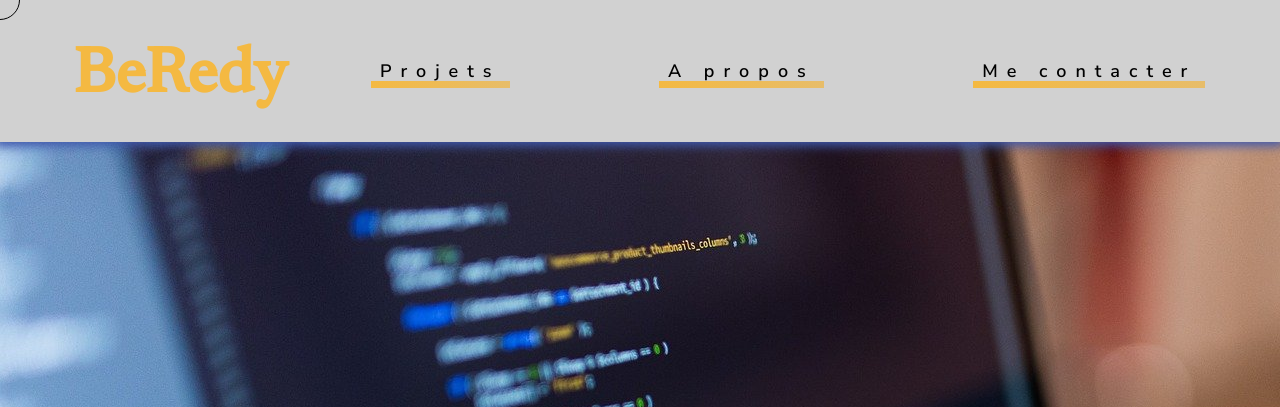
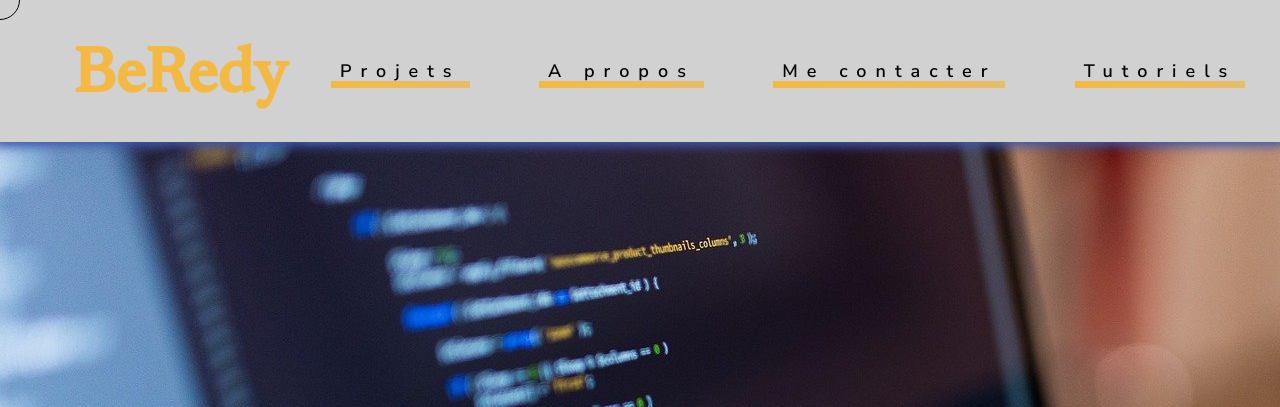
Before and after one commit to Redshark61/site_perso, a PHP site: page / in a window 1280 px wide. Shown: the top 407 px of the page. Run offline with PHP 8.4, Linux system fonts and the light colour scheme.

Commit message:
fix : update des nav pour les tutoriels

```diff
--- a/nav.php
+++ b/nav.php
@@ -9,5 +9,6 @@
             <a href="sources/projet.php"><button>Projets</button></a>
             <a href="sources/about.php"><button>A propos</button></a>
             <a href="sources/contact.php"><button>Me contacter</button></a>
+            <a href="sources/affiche_liste.php"><button>Tutoriels</button></a>
         </div>
     </nav>
--- a/sources/nav.php
+++ b/sources/nav.php
@@ -9,5 +9,6 @@
             <a href="projet.php"><button>Projets</button></a>
             <a href="about.php"><button>A propos</button></a>
             <a href="contact.php"><button>Me contacter</button></a>
+            <a href="affiche_liste.php"><button>Tutoriels</button></a>
         </div>
     </nav>
```
